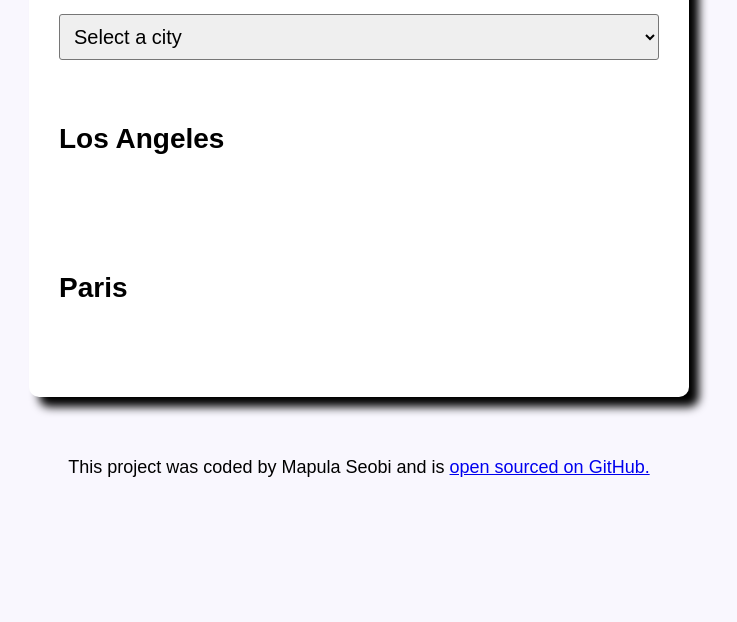
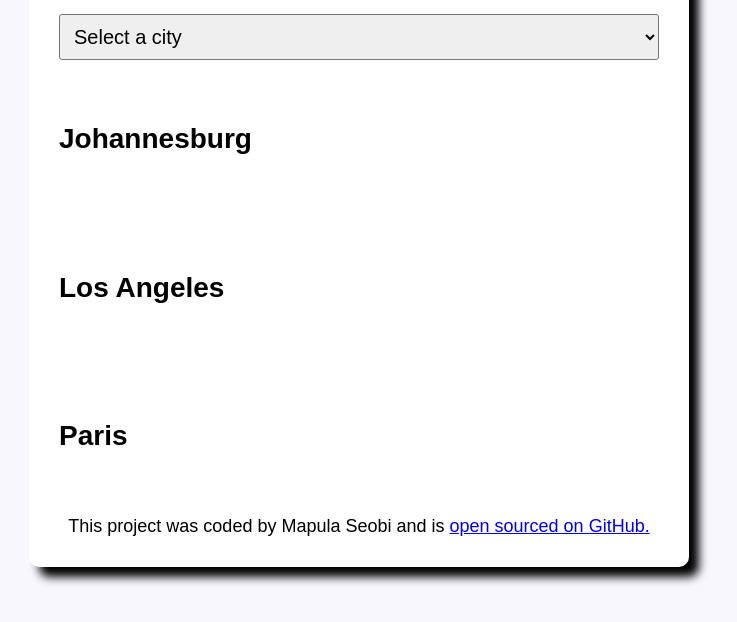
Before and after one commit to Puula066/world-clock-project, a plain HTML site: page index.html in a window 1280 px wide. Shown: the part 166-788 px from the top of the page, without its empty margins (281-1018 px from the left). Drawn offline with nearby package versions, Linux system fonts and the light colour scheme; a script that the page names is missing.

Commit message:
Added a city in index.html

```diff
--- a/index.html
+++ b/index.html
@@ -24,6 +24,15 @@
       </select>
 
       <div id="cities">
+        <div class="city" id="johannesburg">
+          <div>
+            <h2>Johannesburg</h2>
+            <div class="date"></div>
+          </div>
+          <div class="time"></div>
+        </div>
+
+        <div id="cities">
         <div class="city" id="los-angeles">
           <div>
             <h2>Los Angeles</h2>
```
